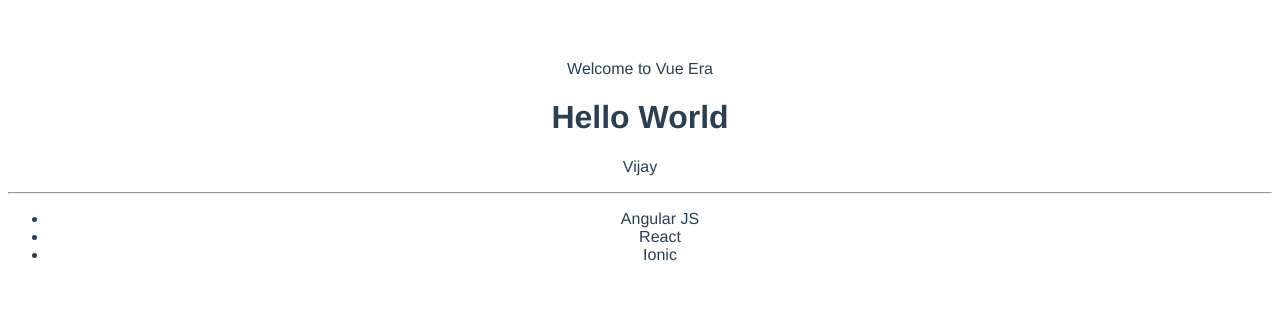
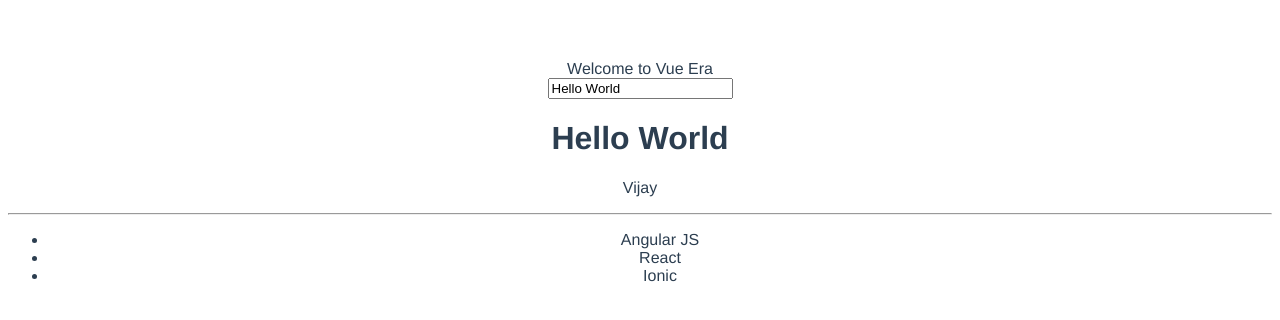
Before and after one commit to Vendetta30/vue-todo-app, a Vue app: page / in a window 1280 px wide. Shown: the top 320 px of the page. Built offline with nearby package versions, Linux system fonts and the light colour scheme.

Commit message:
Model Directive

```diff
--- a/src/components/Test.vue
+++ b/src/components/Test.vue
@@ -1,5 +1,6 @@
 <template>
   <div class="test">
+    <input type="text" v-model="title"/><br/>
     <h1>{{title}}</h1>
     <p v-if="showName">{{user.firstName}}</p>
     <p v-else v-text="user.lastName"></p>
```
